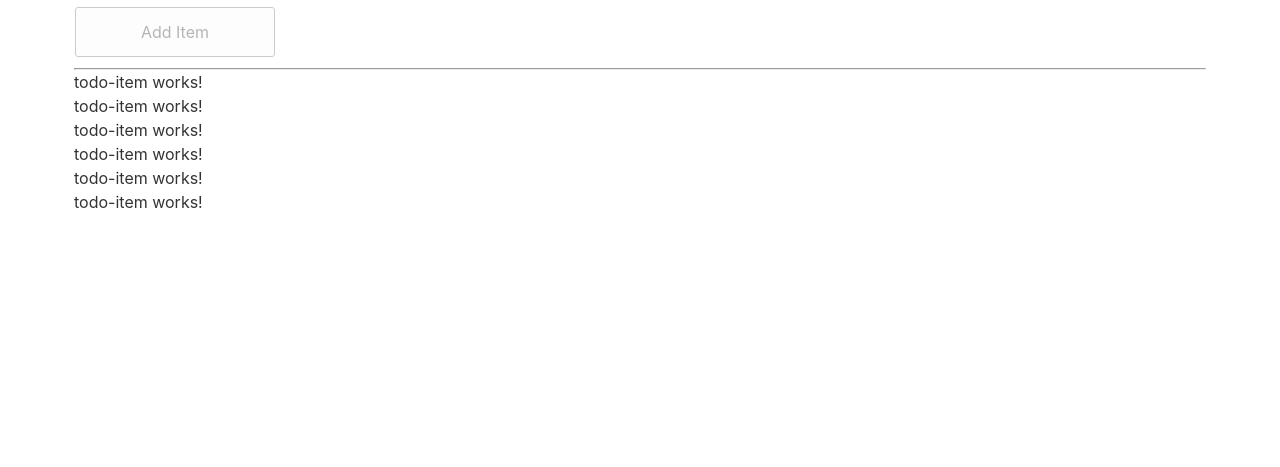
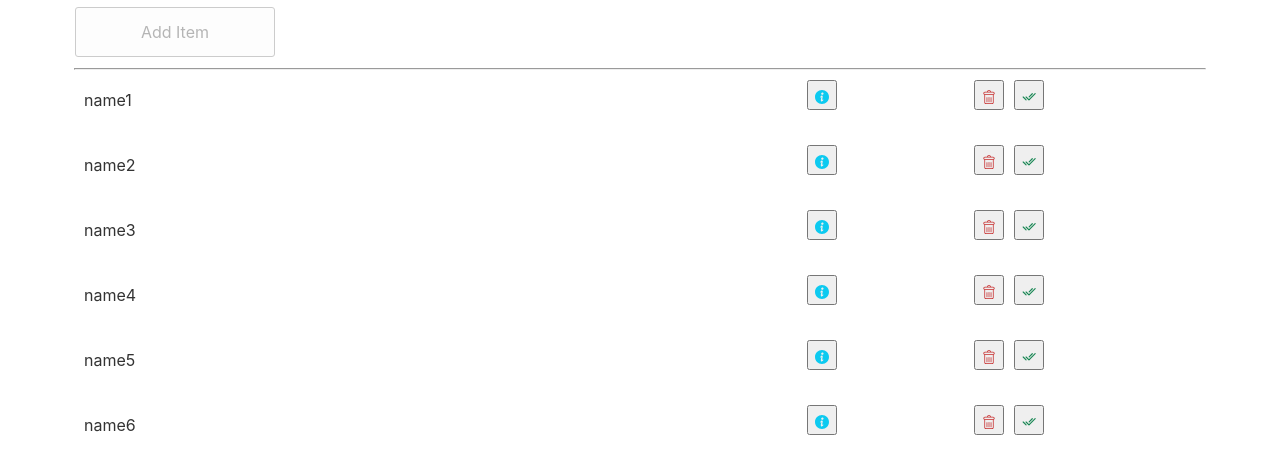
Before and after one commit to DebolaA/todo-list, an Angular app: page /dashboard in a window 1280 px wide. Shown: the part 428-895 px from the top of the page. Before the commit the page ends 800 px from the top, so only its background shows below. Built offline with nearby package versions, Linux system fonts and the light colour scheme.

Commit message:
todo item, list, tooltip implemented

```diff
--- a/src/app/components/add-todo-item/add-todo-item.component.html
+++ b/src/app/components/add-todo-item/add-todo-item.component.html
@@ -4,7 +4,7 @@
       <app-custom-input
         [todoItemContent]="todoItemContent"
         [parentForm]="todoItemForm"
-        formControlName="todoItemTitle"
+        formControlName="todoTitle"
       ></app-custom-input>
       <div class="row">
         <div class="flex-container">
@@ -13,25 +13,25 @@
             for="todoDesc"
             [ngClass]="{
               error:
-                todoItemForm.get('todoItemDesc')?.invalid &&
-                (todoItemForm.get('todoItemDesc')?.dirty ||
-                  todoItemForm.get('todoItemDesc')?.touched)
+                todoItemForm.get('todoDesc')?.invalid &&
+                (todoItemForm.get('todoDesc')?.dirty ||
+                  todoItemForm.get('todoDesc')?.touched)
             }"
           >
             Description
           </label>
           <span
             *ngIf="
-              todoItemForm.get('todoItemDesc')?.invalid &&
-              (todoItemForm.get('todoItemDesc')?.dirty ||
-                todoItemForm.get('todoItemDesc')?.touched)
+              todoItemForm.get('todoDesc')?.invalid &&
+              (todoItemForm.get('todoDesc')?.dirty ||
+                todoItemForm.get('todoDesc')?.touched)
             "
             class="feedback form-control"
             [ngClass]="{
               error:
-                todoItemForm.get('todoItemDesc')?.invalid &&
-                (todoItemForm.get('todoItemDesc')?.dirty ||
-                  todoItemForm.get('todoItemDesc')?.touched)
+                todoItemForm.get('todoDesc')?.invalid &&
+                (todoItemForm.get('todoDesc')?.dirty ||
+                  todoItemForm.get('todoDesc')?.touched)
             }"
           >
             <svg
@@ -56,18 +56,19 @@
         <textarea
           name="todoDesc"
           id="todoDesc"
-          formControlName="todoItemDesc"
+          formControlName="todoDesc"
           class="form-control"
           [ngClass]="{
             error:
-              todoItemForm.get('todoItemDesc')?.invalid &&
-              (todoItemForm.get('todoItemDesc')?.dirty ||
-                todoItemForm.get('todoItemDesc')?.touched)
+              todoItemForm.get('todoDesc')?.invalid &&
+              (todoItemForm.get('todoDesc')?.dirty ||
+                todoItemForm.get('todoDesc')?.touched)
           }"
         ></textarea>
       </div>
       <div class="row">
         <input
+          class="btn-lg"
           type="submit"
           value="Add Item"
           [disabled]="todoItemForm.invalid"
--- a/src/app/components/add-todo-item/add-todo-item.component.ts
+++ b/src/app/components/add-todo-item/add-todo-item.component.ts
@@ -16,12 +16,12 @@ export class AddTodoItemComponent implements OnInit {
     label: 'Todo Item Title',
     disabled: false,
     placeholder: 'Todo Item Title',
-    formFieldName: 'todoItemTitle',
+    formFieldName: 'todoTitle',
   };
 
   todoItemForm: FormGroup = new FormGroup({
-    todoItemTitle: new FormControl('', Validators.required),
-    todoItemDesc: new FormControl('', Validators.required),
+    todoTitle: new FormControl('', Validators.required),
+    todoDesc: new FormControl('', Validators.required),
   });
 
   constructor(private endpointService: EndpointService) {}
@@ -31,7 +31,6 @@ export class AddTodoItemComponent implements OnInit {
   onSubmit(): void {
     const val = this.todoItemForm.value;
     if (val) {
-      console.log(val);
       this.endpointService.createTodoItem(val);
     }
   }
--- a/src/app/components/todo-item/todo-item.component.html
+++ b/src/app/components/todo-item/todo-item.component.html
@@ -1 +1,104 @@
-<p>todo-item works!</p>
+<div class="list-item">
+  <div class="list-item-title" [id]="todoItem?.todoTitle">
+    {{ todoItem?.todoTitle }}
+  </div>
+  <div class="list-item-info">
+    <button class="list-item-info-icon icon-btn">
+      <svg
+        height="20px"
+        width="20px"
+        version="1.1"
+        id="_x32_"
+        xmlns="http://www.w3.org/2000/svg"
+        xmlns:xlink="http://www.w3.org/1999/xlink"
+        viewBox="0 0 512 512"
+        xml:space="preserve"
+      >
+        <style type="text/css">
+          .st0 {
+            fill: #0dcaf0;
+          }
+        </style>
+        <g>
+          <path
+            class="st0"
+            d="M255.992,0.008C114.626,0.008,0,114.626,0,256s114.626,255.992,255.992,255.992
+             C397.391,511.992,512,397.375,512,256S397.391,0.008,255.992,0.008z M300.942,373.528c-10.355,11.492-16.29,18.322-27.467,29.007
+             c-16.918,16.177-36.128,20.484-51.063,4.516c-21.467-22.959,1.048-92.804,1.597-95.449c4.032-18.564,12.08-55.667,12.08-55.667
+             s-17.387,10.644-27.709,14.419c-7.613,2.782-16.225-0.871-18.354-8.234c-1.984-6.822-0.404-11.161,3.774-15.822
+             c10.354-11.484,16.289-18.314,27.467-28.999c16.934-16.185,36.128-20.483,51.063-4.524c21.467,22.959,5.628,60.732,0.064,87.497
+             c-0.548,2.653-13.742,63.627-13.742,63.627s17.387-10.645,27.709-14.427c7.628-2.774,16.241,0.887,18.37,8.242
+             C306.716,364.537,305.12,368.875,300.942,373.528z M273.169,176.123c-23.886,2.096-44.934-15.564-47.031-39.467
+             c-2.08-23.878,15.58-44.934,39.467-47.014c23.87-2.097,44.934,15.58,47.015,39.458
+             C314.716,152.979,297.039,174.043,273.169,176.123z"
+          />
+        </g>
+      </svg>
+      <span class="list-item-info-icon-tooltip">{{
+        todoItem?.todoDescription
+      }}</span>
+    </button>
+  </div>
+  <div class="list-item-icons">
+    <button class="list-item-icons-delete icon-btn" (click)="deleteTodoItem()">
+      <svg
+        fill="#c62b2b"
+        version="1.1"
+        id="Capa_1"
+        xmlns="http://www.w3.org/2000/svg"
+        xmlns:xlink="http://www.w3.org/1999/xlink"
+        width="20px"
+        height="20px"
+        viewBox="0 0 482.428 482.429"
+        xml:space="preserve"
+      >
+        <g>
+          <g>
+            <path
+              d="M381.163,57.799h-75.094C302.323,25.316,274.686,0,241.214,0c-33.471,0-61.104,25.315-64.85,57.799h-75.098
+             c-30.39,0-55.111,24.728-55.111,55.117v2.828c0,23.223,14.46,43.1,34.83,51.199v260.369c0,30.39,24.724,55.117,55.112,55.117
+             h210.236c30.389,0,55.111-24.729,55.111-55.117V166.944c20.369-8.1,34.83-27.977,34.83-51.199v-2.828
+             C436.274,82.527,411.551,57.799,381.163,57.799z M241.214,26.139c19.037,0,34.927,13.645,38.443,31.66h-76.879
+             C206.293,39.783,222.184,26.139,241.214,26.139z M375.305,427.312c0,15.978-13,28.979-28.973,28.979H136.096
+             c-15.973,0-28.973-13.002-28.973-28.979V170.861h268.182V427.312z M410.135,115.744c0,15.978-13,28.979-28.973,28.979H101.266
+             c-15.973,0-28.973-13.001-28.973-28.979v-2.828c0-15.978,13-28.979,28.973-28.979h279.897c15.973,0,28.973,13.001,28.973,28.979
+             V115.744z"
+            />
+            <path
+              d="M171.144,422.863c7.218,0,13.069-5.853,13.069-13.068V262.641c0-7.216-5.852-13.07-13.069-13.07
+             c-7.217,0-13.069,5.854-13.069,13.07v147.154C158.074,417.012,163.926,422.863,171.144,422.863z"
+            />
+            <path
+              d="M241.214,422.863c7.218,0,13.07-5.853,13.07-13.068V262.641c0-7.216-5.854-13.07-13.07-13.07
+             c-7.217,0-13.069,5.854-13.069,13.07v147.154C228.145,417.012,233.996,422.863,241.214,422.863z"
+            />
+            <path
+              d="M311.284,422.863c7.217,0,13.068-5.853,13.068-13.068V262.641c0-7.216-5.852-13.07-13.068-13.07
+             c-7.219,0-13.07,5.854-13.07,13.07v147.154C298.213,417.012,304.067,422.863,311.284,422.863z"
+            />
+          </g>
+        </g>
+      </svg>
+    </button>
+    <button class="list-item-icons-done icon-btn">
+      <svg
+        width="20px"
+        height="20px"
+        viewBox="0 0 24 24"
+        fill="none"
+        xmlns="http://www.w3.org/2000/svg"
+      >
+        <g id="Interface / Check_All_Big">
+          <path
+            id="Vector"
+            d="M7 12L11.9497 16.9497L22.5572 6.34326M2.0498 12.0503L6.99955 17M17.606 6.39355L12.3027 11.6969"
+            stroke="#198754"
+            stroke-width="2"
+            stroke-linecap="round"
+            stroke-linejoin="round"
+          />
+        </g>
+      </svg>
+    </button>
+  </div>
+</div>
--- a/src/app/components/todo-item/todo-item.component.scss
+++ b/src/app/components/todo-item/todo-item.component.scss
@@ -0,0 +1,82 @@
+.list-item {
+  display: flex;
+  justify-content: space-between;
+  align-items: center;
+  padding: 10px;
+  margin-bottom: 5px;
+
+  &-title {
+    flex-basis: 60%;
+  }
+
+  &-info {
+    flex-basis: 10%;
+    position: relative;
+    display: inline-block;
+
+    &-icon {
+      padding-top: 5px;
+
+      &:hover {
+        cursor: pointer;
+
+        & .list-item-info-icon-tooltip {
+          visibility: visible;
+          opacity: 1;
+        }
+      }
+
+      &-tooltip {
+        visibility: hidden;
+        width: 120px;
+        background-color: #0dcaf0;
+        color: #fff;
+        text-align: center;
+        border-radius: 6px;
+        padding: 5px 0;
+        position: absolute;
+        z-index: 1;
+        bottom: 125%;
+        left: 50%;
+        margin-left: -60px;
+        opacity: 0;
+        transition: opacity 0.3s;
+      }
+
+      &-tooltip::after {
+        content: "";
+        position: absolute;
+        top: 100%;
+        left: 50%;
+        margin-left: -5px;
+        border-width: 5px;
+        border-style: solid;
+        border-color: #0dcaf0 transparent transparent transparent;
+      }
+    }
+  }
+
+  &-icons {
+    flex-basis: 20%;
+
+    &-delete,
+    &-done {
+      padding-top: 5px;
+      transition: all 0.2s ease-in-out;
+    }
+
+    &-delete {
+      margin-right: 5px;
+    }
+
+    &-done {
+      margin-left: 5px;
+    }
+
+    &-delete:hover,
+    &-done:hover {
+      cursor: pointer;
+      transform: scale(1.1);
+    }
+  }
+}
--- a/src/app/components/todo-item/todo-item.component.ts
+++ b/src/app/components/todo-item/todo-item.component.ts
@@ -1,15 +1,22 @@
-import { Component, OnInit } from '@angular/core';
+import { Component, EventEmitter, Input, OnInit, Output } from '@angular/core';
+import { ITodoItem } from 'src/app/interfaces/todo-item.dt';
 
 @Component({
   selector: 'app-todo-item',
   templateUrl: './todo-item.component.html',
-  styleUrls: ['./todo-item.component.scss']
+  styleUrls: ['./todo-item.component.scss'],
 })
 export class TodoItemComponent implements OnInit {
+  @Input() todoItem: ITodoItem | undefined;
+  @Output() deleteEvent = new EventEmitter<ITodoItem>();
 
-  constructor() { }
+  constructor() {}
 
   ngOnInit(): void {
+    console.log(this.todoItem);
   }
 
+  deleteTodoItem() {
+    this.deleteEvent.emit(this.todoItem);
+  }
 }
--- a/src/app/pages/dashboard/dashboard.component.html
+++ b/src/app/pages/dashboard/dashboard.component.html
@@ -1,7 +1,11 @@
 <app-add-todo-item></app-add-todo-item>
 <hr />
 <div class="todoItemList">
-  <div class="container" *ngIf="todoItemList$ | async as todoList">
-    <app-todo-item *ngFor="let item of todoList"></app-todo-item>
-  </div>
+  <ng-container class="container" *ngIf="todoItemList$ | async as todoList">
+    <app-todo-item
+      *ngFor="let item of todoList"
+      [todoItem]="item"
+      (deleteEvent)="deleteTodoItem($event)"
+    ></app-todo-item>
+  </ng-container>
 </div>
--- a/src/app/pages/dashboard/dashboard.component.ts
+++ b/src/app/pages/dashboard/dashboard.component.ts
@@ -14,6 +14,7 @@ export class DashboardComponent implements OnInit {
 
   todoItemList = new BehaviorSubject<ITodoItem[]>([]);
   todoItemList$ = this.todoItemList.asObservable();
+
   constructor(private endpointService: EndpointService) {}
 
   ngOnInit(): void {
@@ -38,6 +39,7 @@ export class DashboardComponent implements OnInit {
   }
 
   deleteTodoItem(todoItem: ITodoItem) {
+    if (todoItem) {
       this.endpointService.deleteTodoItem(todoItem).subscribe({
         next: (res: boolean) => {
           if (res)
@@ -50,3 +52,4 @@ export class DashboardComponent implements OnInit {
       });
     }
   }
+}
--- a/src/styles.scss
+++ b/src/styles.scss
@@ -129,13 +129,27 @@ input {
 }
 
 input[type="submit"],
-button {
-  min-width: 200px;
+button,
+.btn {
   margin-bottom: 10px;
+
+  &.icon-btn {
+    width: 30px;
+    height: 30px;
+  }
+
+  &.btn-lg {
+    min-width: 200px;
+  }
 
   &:disabled {
     pointer-events: none;
     border: 1px solid #ccc;
+  }
+
+  &:focus,
+  &:hover {
+    cursor: pointer;
   }
 }
 
```
Lines whose indentation alone changed are shown as unchanged.
